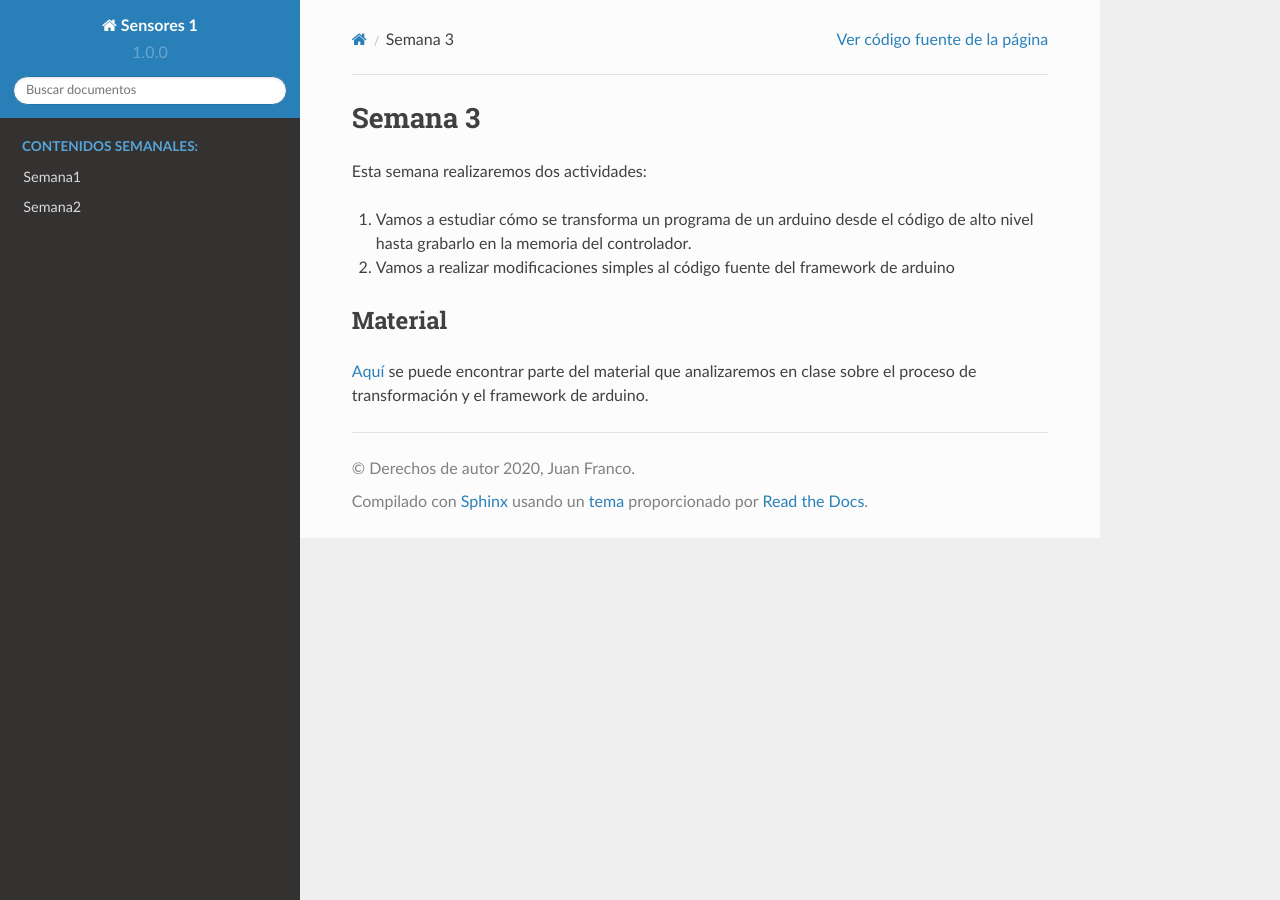
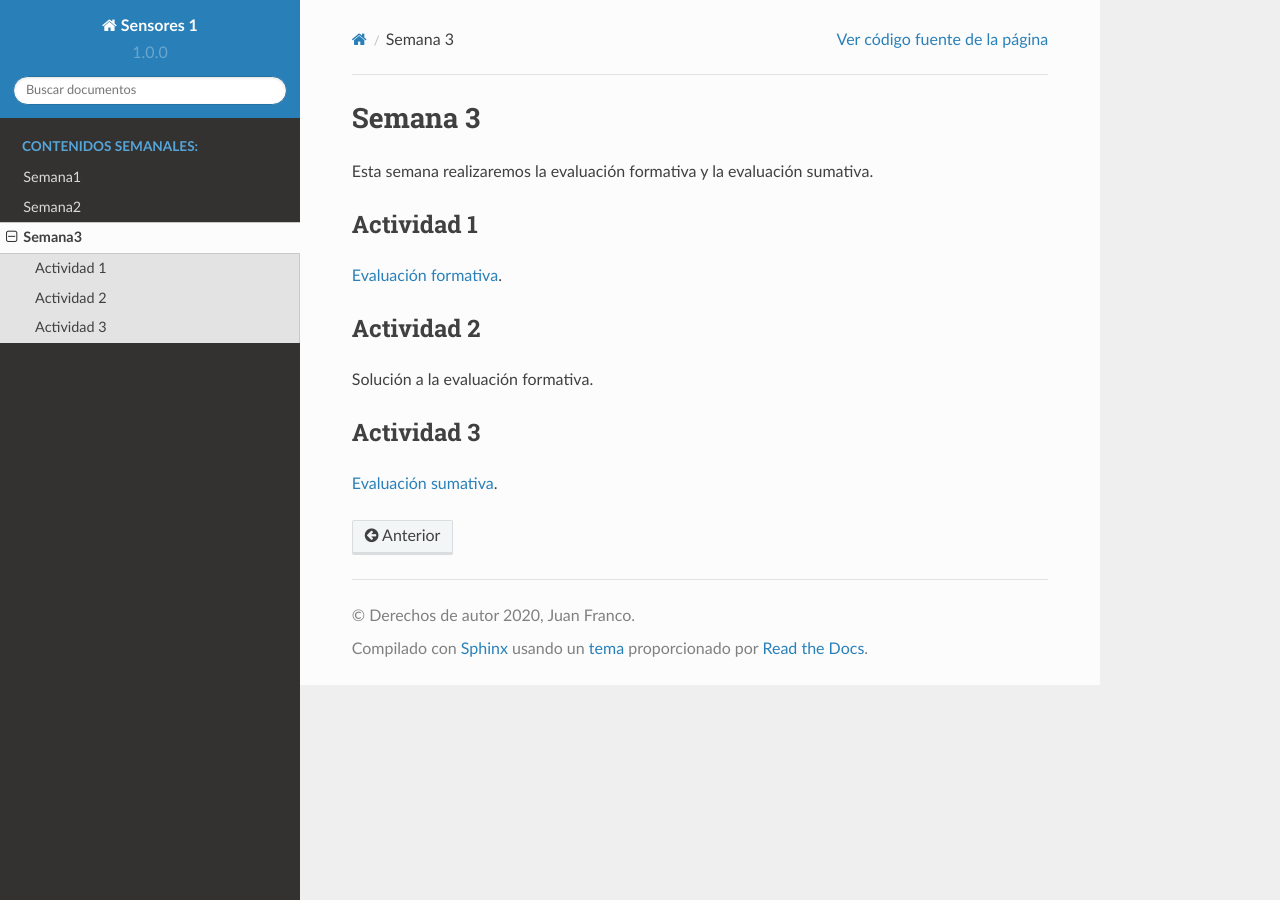
Before and after one commit to juanferfranco/sensores1, a Sphinx documentation site: the page built from docs/_semana3/semana3.rst, in a window 1280 px wide. Built offline with Sphinx 7.4.7 and the Read the Docs theme 2.0.0, drawn with Linux system fonts in a browser that asks for light colours.

Commit message:
add week 3

```diff
--- a/docs/_semana3/semana3.rst
+++ b/docs/_semana3/semana3.rst
@@ -1,15 +1,20 @@
 Semana 3
 ===========
-Esta semana realizaremos dos actividades:
 
-1. Vamos a estudiar cómo se transforma un programa de un arduino desde
-   el código de alto nivel hasta grabarlo en la memoria del controlador.
+Esta semana realizaremos la evaluación formativa y la evaluación
+sumativa.
 
-2. Vamos a realizar modificaciones simples al código fuente del framework
-   de arduino
 
-Material
+Actividad 1
 ---------------
-`Aquí <https://docs.google.com/presentation/d/1ALFSDo1SPdwFz1l3JuEe_uvgPX0AkpxW5rRN4zhH0ac/edit?usp=sharing>`__ se puede
-encontrar parte del material que analizaremos en clase sobre el proceso de
-transformación y el framework de arduino.
+`Evaluación formativa <https://docs.google.com/document/d/1vJIkNux2q-T1-Nd1-GwTw59nfL-lGV8HoDky5HXpFoo/edit?usp=sharing>`__.
+
+
+Actividad 2
+--------------
+Solución a la evaluación formativa.
+
+Actividad 3
+------------
+
+`Evaluación sumativa <https://docs.google.com/document/d/1c4mcvlxSo4lcY6_5ROeukOfwez9s5J1BbC1tDGNSWVw/edit?usp=sharing>`__.
--- a/docs/index.rst
+++ b/docs/index.rst
@@ -58,3 +58,4 @@ el aula y 5 horas de trabajo autónomo.
 
    Semana1 <_semana1/semana1>
    Semana2 <_semana2/semana2>
+   Semana3 <_semana3/semana3>
```
Also changed, not shown: 13 other files.
